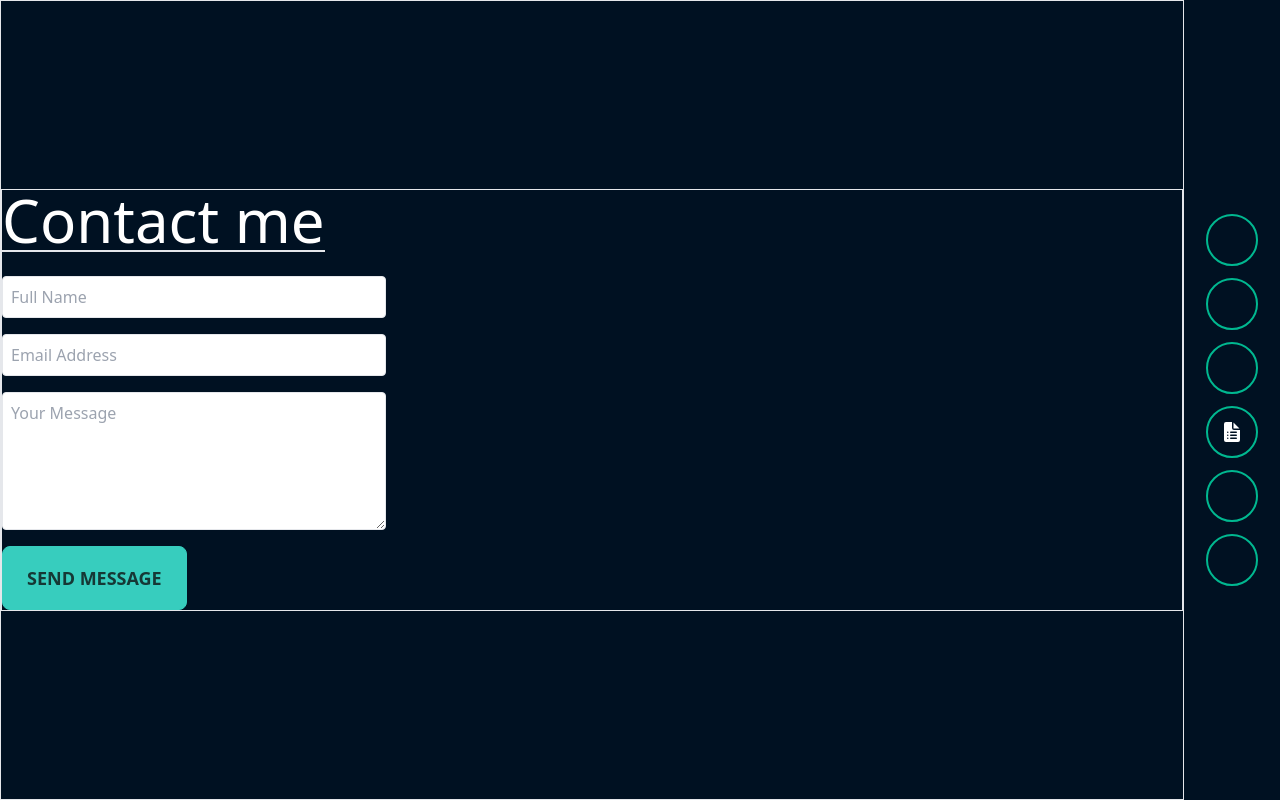
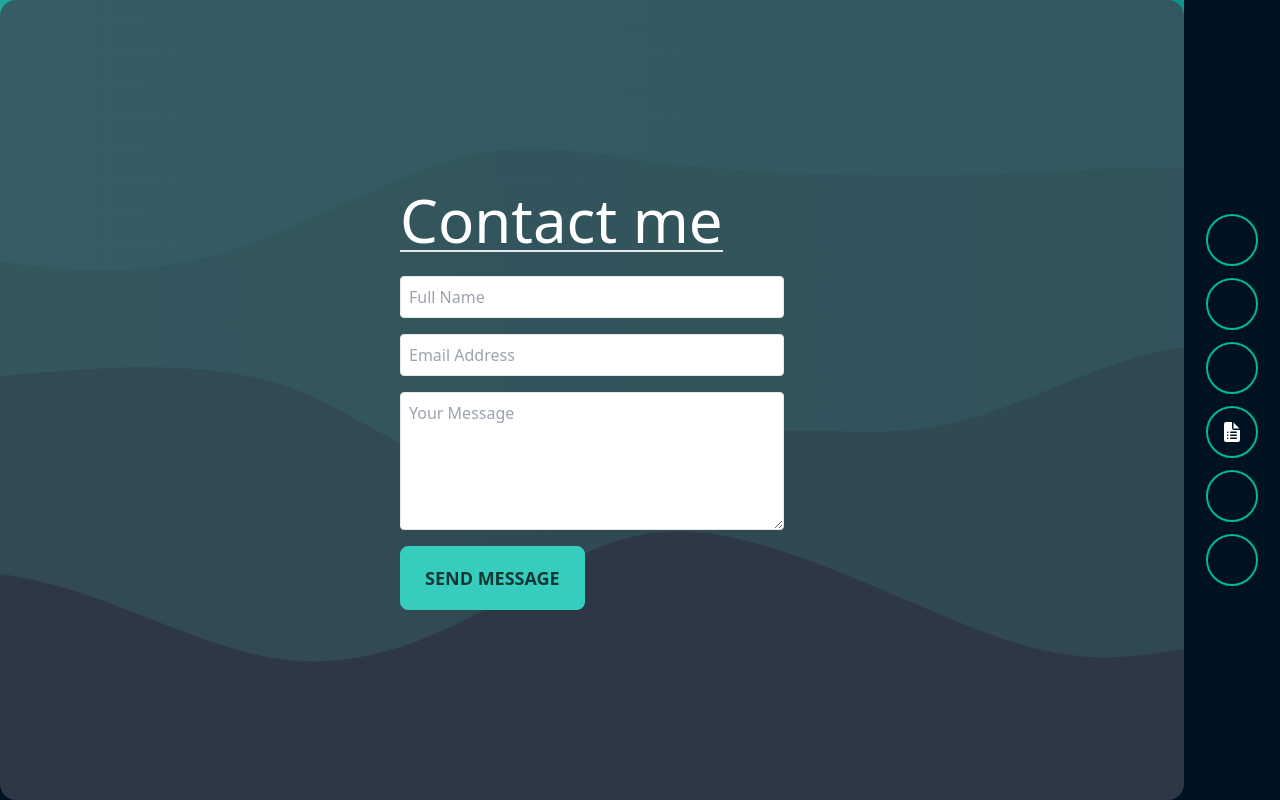
Before and after one commit to MdMehedi-Hasan/personal-portfolio, a React (Create React App) app: page /contact in a window 1280 px wide. Built offline with nearby package versions, Linux system fonts and the light colour scheme; some icons are missing.

Commit message:
conatact form rensponsive done

```diff
--- a/src/Components/Contact.js
+++ b/src/Components/Contact.js
@@ -1,10 +1,14 @@
 import React from 'react';
+import image from '../images/wave.png'
 
 const Contact = () => {
     return (
-        <div className='border h-screen flex items-center'>
-            <div className="container border">
-                <h1 className='text-white text-6xl border-b-2 mb-6 inline-block'>Contact me</h1>
+        <div className="card rounded-none h-screen image-full">
+        <figure><img width='100%' src={image} alt="Shoes" /></figure>
+        <div className="card-body p-0">
+        <div className='h-screen flex items-center justify-center'>
+            <div className="container lg:w-fit w-auto">
+                <h1 className='text-white lg:text-6xl text-5xl border-b-2 mb-6 inline-block'>Contact me</h1>
                 <form target="_blank" action="https://formsubmit.co/761204c45454f3918b27b86c7af523d0" method="POST">
                     <div className="form-group">
                         <div className="form-row">
@@ -23,6 +27,8 @@ const Contact = () => {
                 </form>
             </div>
         </div>
+        </div>
+      </div>
     );
 };
 
```
